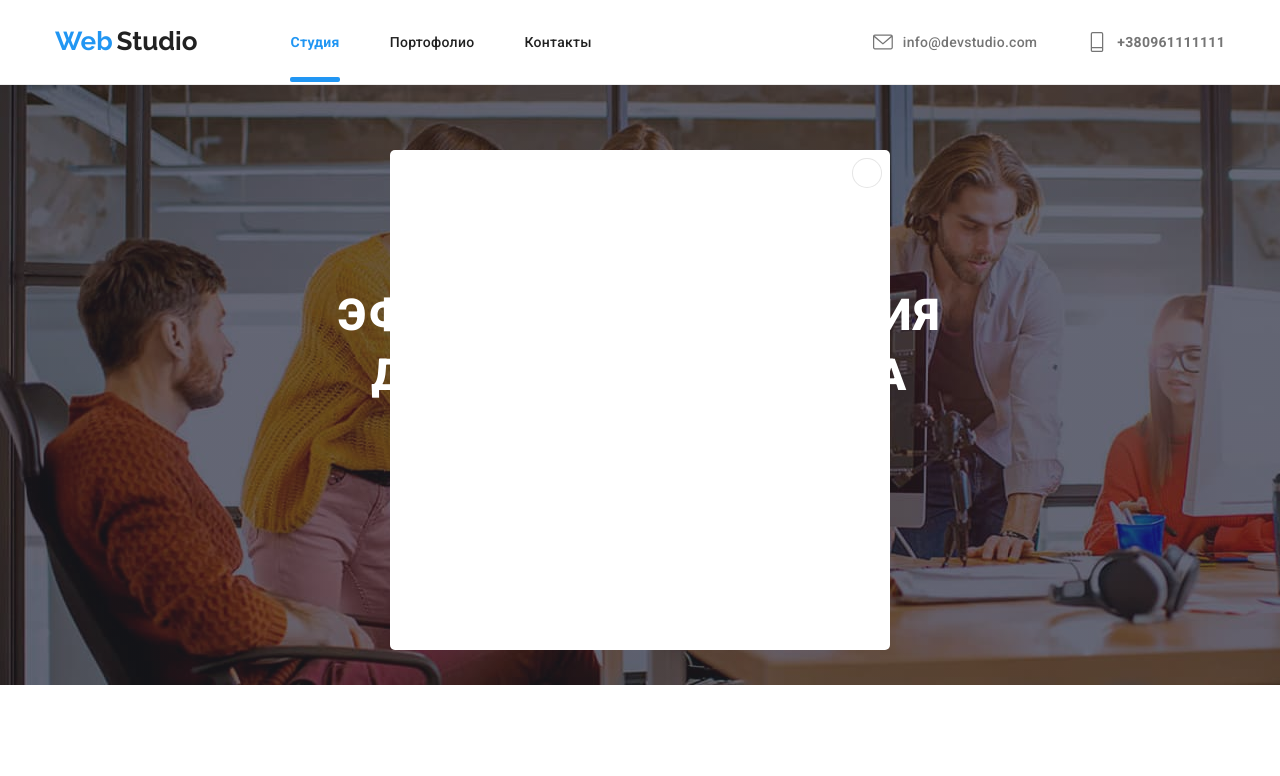
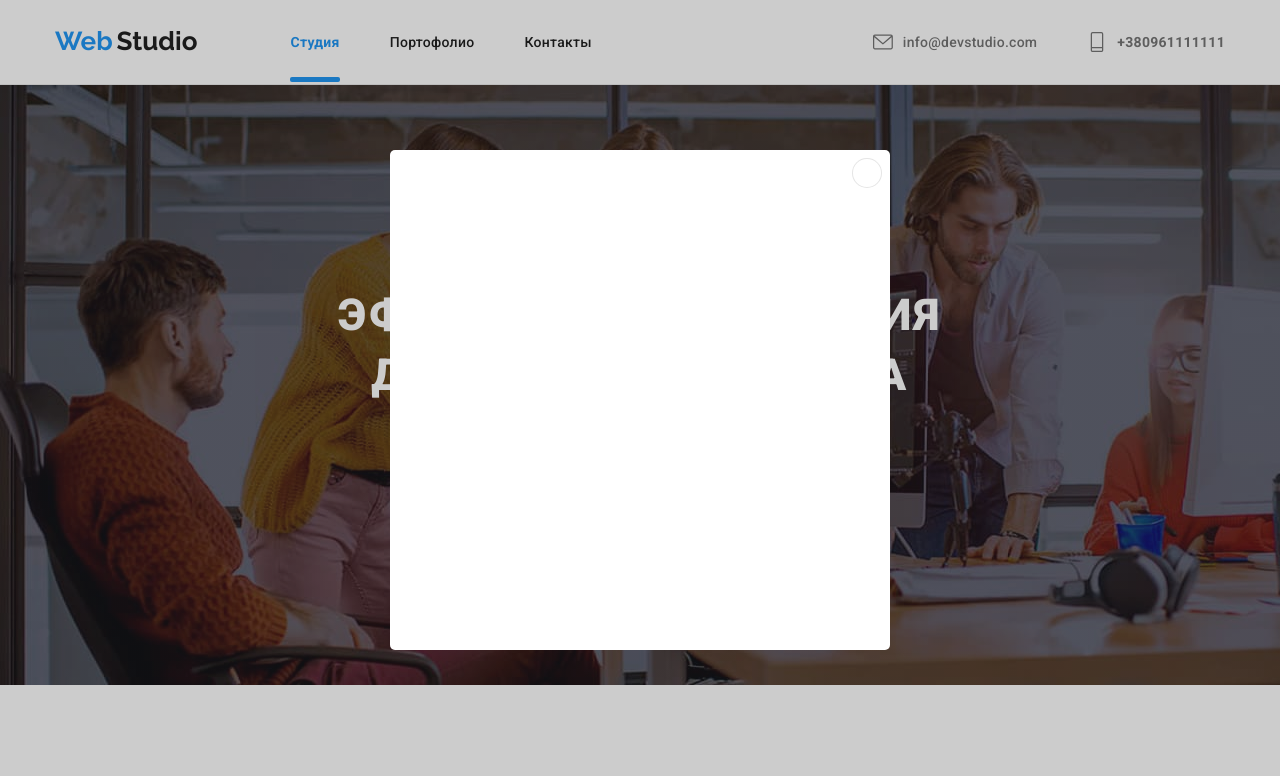
Before and after one commit to ElieSun/goit-markup-hw-05, a plain HTML site: page index.html in a window 1280 px wide. Both pictures are taken after a click on the button "Заказать услугу". Shown: the top 776 px of the page. Drawn offline with nearby package versions, Linux system fonts and the light colour scheme.

Commit message:
backdrop

```diff
--- a/css/styles.css
+++ b/css/styles.css
@@ -977,6 +977,14 @@ a {
   transition: 250ms linear;
 }
 /* -----------Modalka------------- */
+.backdrop {
+  position: fixed;
+  top: 0;
+  width: 100vw;
+  height: 100vh;
+  background-color: rgba(0, 0, 0, 0.2);
+  transition: opacity 500ms visibility 500ms;
+}
 .modal {
   width: 500px;
   min-height: 500px;
```
